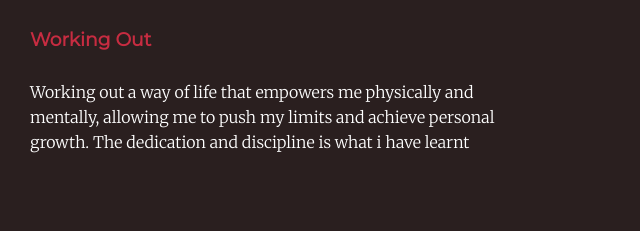
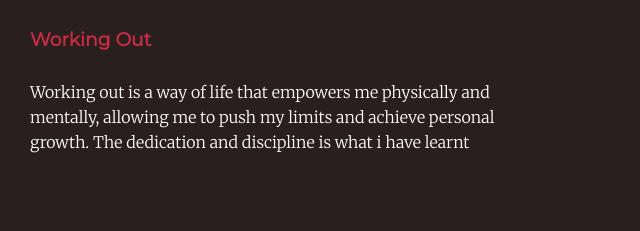
Before and after one commit to tarunaf7/personalwebsite, a plain HTML site: page index.html in a window 1280 px wide. Shown: the part 2291-2522 px from the top of the page, 448-1088 px from the left. Drawn offline with Linux system fonts and the light colour scheme.

Commit message:
index.html

```diff
--- a/index.html
+++ b/index.html
@@ -48,7 +48,7 @@
             <div class="hobbie-row">
                 <img class="hobbie" src="./images/hobby.png" alt="dumbbell image">
                 <h3>Working Out</h3>
-                <p>Working out a way of life that empowers me physically and mentally, allowing me to push my limits and achieve personal growth. The dedication and discipline is what i have learnt from it.</p>
+                <p>Working out is a way of life that empowers me physically and mentally, allowing me to push my limits and achieve personal growth. The dedication and discipline is what i have learnt from it.</p>
             </div>
             </br>
             <hr>
```
